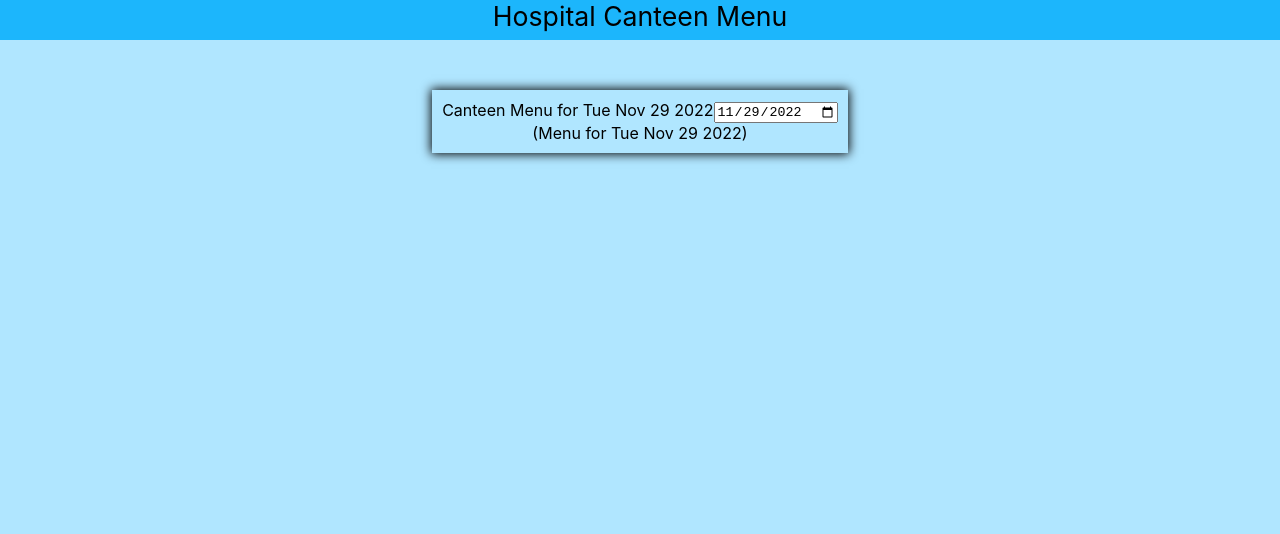
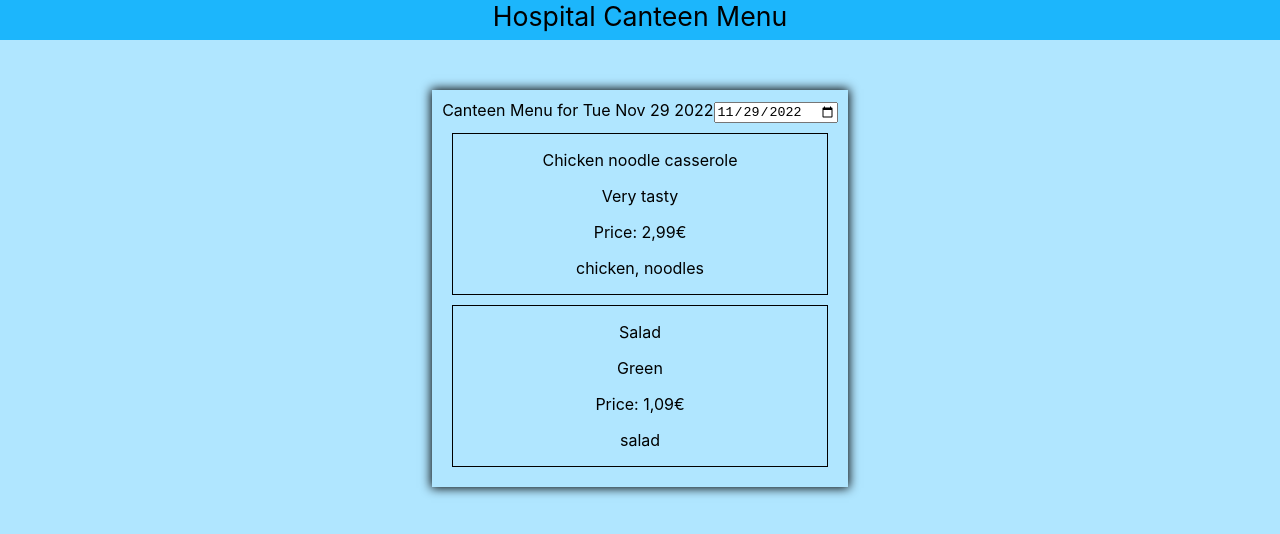
Before and after one commit to FlorianSymmank/SQLInjection, a React (Create React App) app in the folder sqli-frontend/: page / in a window 1280 px wide. Shown: the top 534 px of the page. Built offline with nearby package versions, Linux system fonts and the light colour scheme; the HTML template or start-up script is replaced by a standard one.

Commit message:
Display dishes

```diff
--- /dev/null
+++ b/sqli-frontend/src/Dish.css
@@ -0,0 +1,4 @@
+.Dish {
+	border: 1px solid black;
+	margin: 10px;
+}
--- /dev/null
+++ b/sqli-frontend/src/Dish.js
@@ -0,0 +1,23 @@
+import './Dish.css';
+
+const Dish = ({name, description, ingredients, price}) => {
+
+	const priceToString = price => {
+
+		const euros = Math.floor(price / 100);
+		const cents = String(price % 100).padStart(2, '0');
+
+		return `${euros},${cents}€`;
+
+	};
+
+	return <div className="Dish">
+		<p>{name}</p>
+		<p>{description}</p>
+		<p>Price: {priceToString(price)}</p>
+		<p>{ingredients.join(', ')}</p>
+	</div>
+
+};
+
+export default Dish;
--- a/sqli-frontend/src/Menu.js
+++ b/sqli-frontend/src/Menu.js
@@ -1,9 +1,32 @@
 import './Menu.css';
+import Dish from './Dish';
 
 const Menu = ({date}) => {
 
+	const dishes = [
+		{
+			name: 'Chicken noodle casserole',
+			description: 'Very tasty',
+			ingredients: [
+				'chicken',
+				'noodles'
+			],
+			price: 299
+		},
+		{
+			name: 'Salad',
+			description: 'Green',
+			ingredients: [
+				'salad'
+			],
+			price: 109
+		}
+	];
+
 	return <div>
-		(Menu for {date.toDateString()})
+		{dishes.map(dish =>
+			<Dish name={dish.name} description={dish.description} ingredients={dish.ingredients} price={dish.price} />
+		)}
 	</div>
 
 };
```
